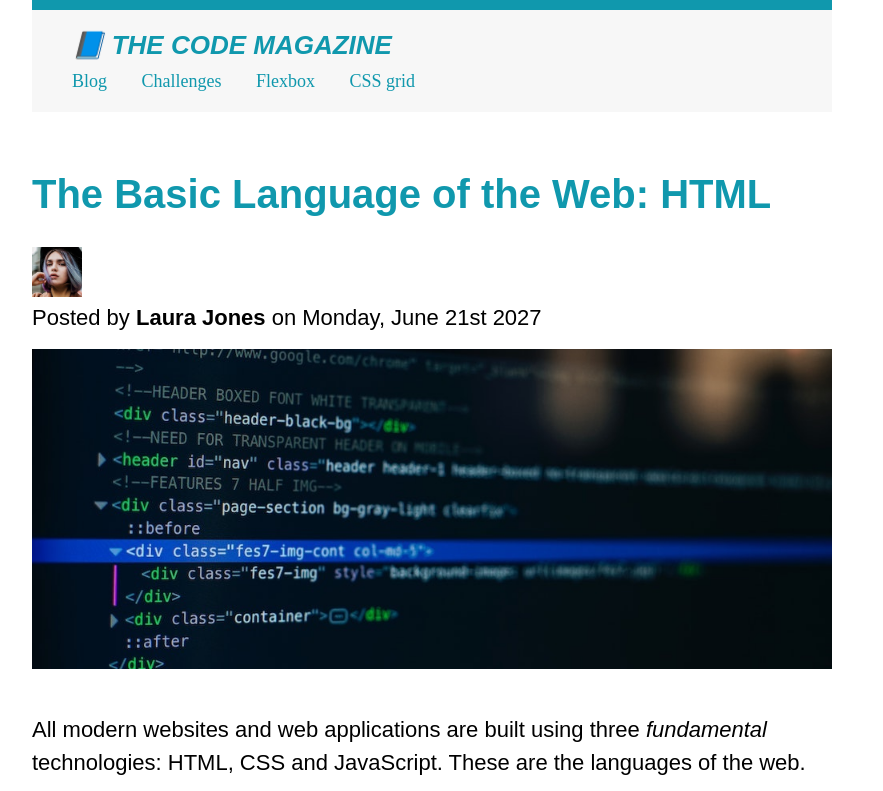
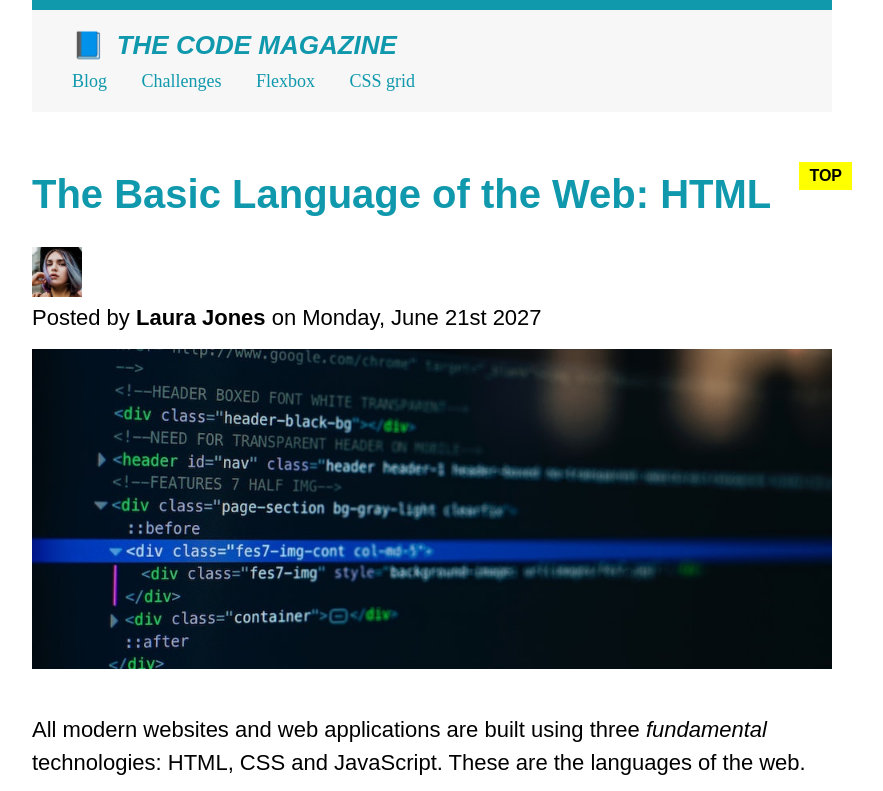
Before and after one commit to s0wime/HTML-CSS-Learning, a plain HTML site: page CSS-Fundamentals/src/index.html in a window 1280 px wide. Shown: the top 791 px of the page, without its empty margins (208-1091 px from the left). Drawn offline with Linux system fonts and the light colour scheme.

Commit message:
add an element in css fundamentals main page using css

```diff
--- a/CSS-Fundamentals/src/style.css
+++ b/CSS-Fundamentals/src/style.css
@@ -57,6 +57,11 @@ h1 {
   font-style: italic;
 }
 
+h1::first-letter {
+  font-style: normal;
+  margin-right: 5px;
+}
+
 h2 {
   font-size: 40px;
   margin-bottom: 30px;
@@ -78,6 +83,27 @@ p {
   font-size: 22px;
   line-height: 1.5;
   margin-bottom: 15px;
+}
+
+h3 + p::first-line {
+  color: red;
+}
+
+h2 {
+  position: relative;
+}
+
+h2::after {
+  content: "TOP";
+  background-color: yellow;
+  color: #000;
+  font-size: 16px;
+  font-weight: bold;
+  display: inline-block;
+  padding: 5px 10px;
+  position: absolute;
+  top: -10px;
+  right: -20px;
 }
 
 ol,
```
